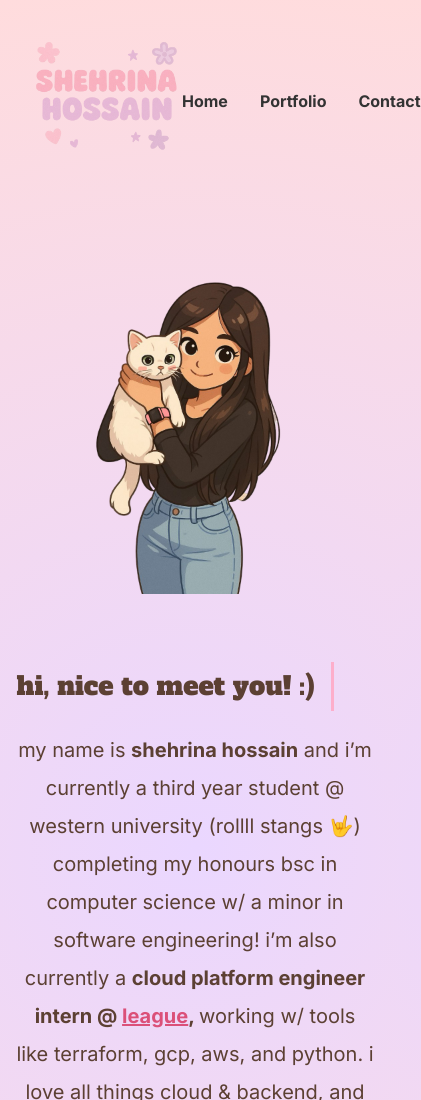
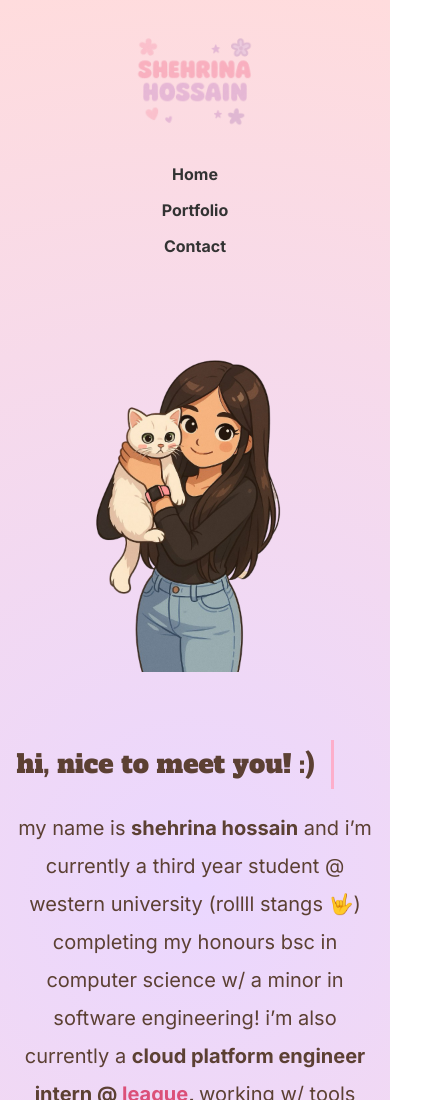
Before and after one commit to shehrina/site, a plain HTML site: page index.html in a window 390 px wide. Shown: the top 1100 px of the page, 421 px wide, since content can reach past the window. Drawn offline with Linux system fonts and the light colour scheme.

Commit message:
fixing for mobile again

```diff
--- a/style.css
+++ b/style.css
@@ -234,3 +234,21 @@ a:hover {
     font-size: 1.6rem;
   }
 }
+
+@media (max-width: 768px) {
+  nav {
+    flex-direction: column;
+    align-items: center;
+    gap: 1rem;
+  }
+
+  nav ul {
+    flex-direction: column;
+    align-items: center;
+    gap: 1rem;
+  }
+
+  .logo {
+    width: 120px;
+  }
+}
```
